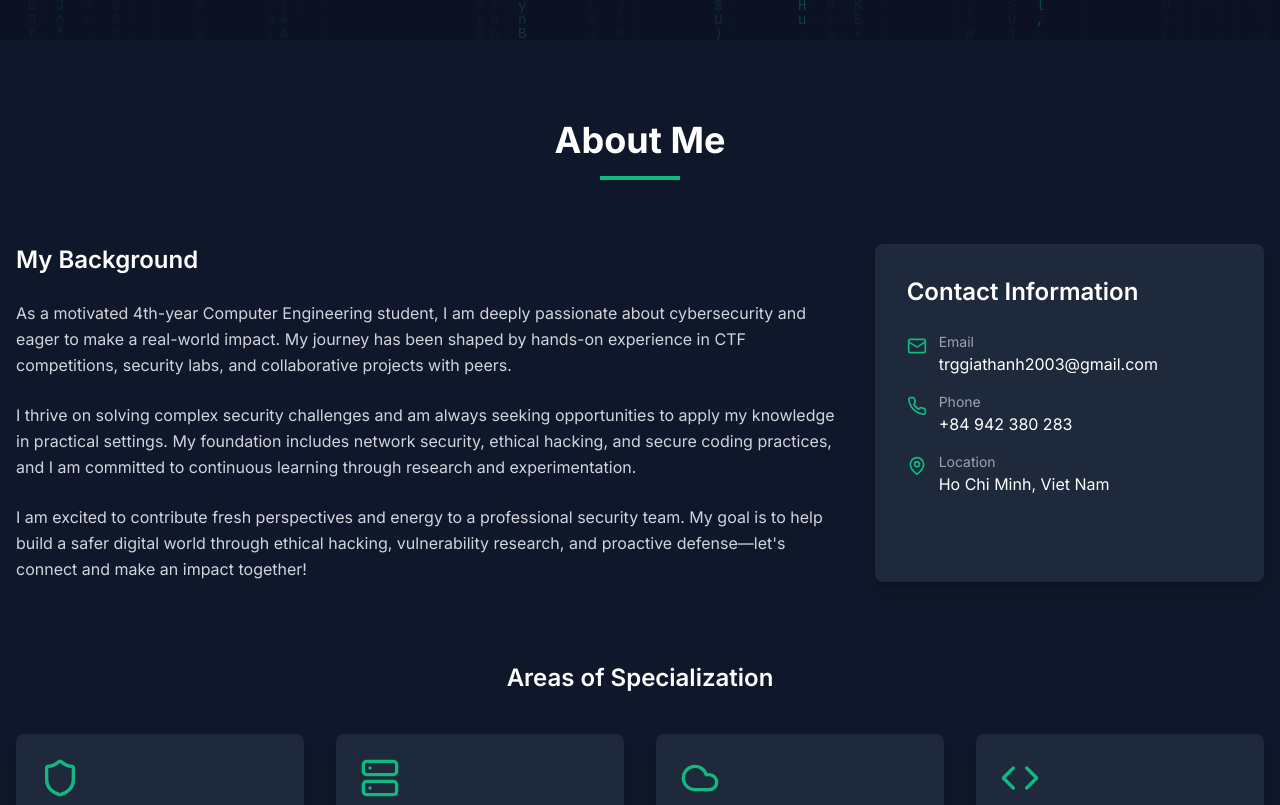
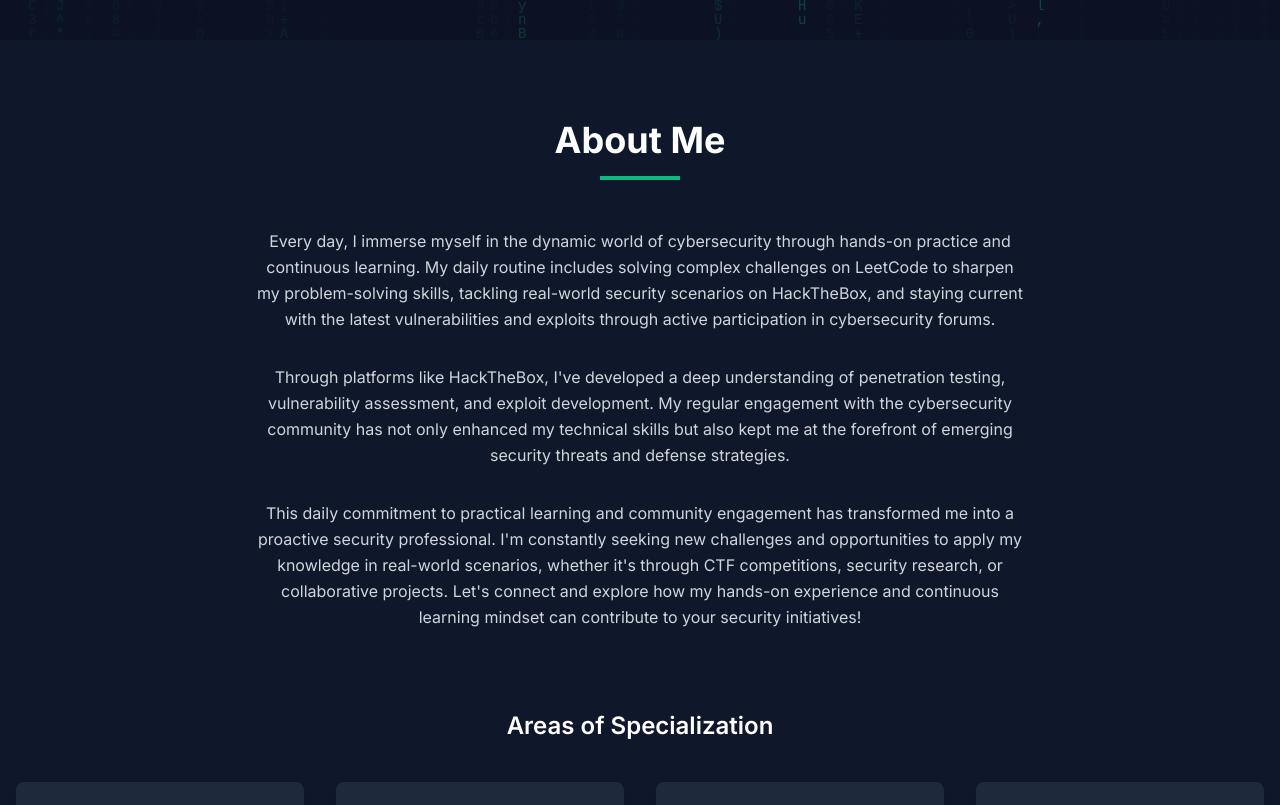
Before and after one commit to d0ngle8k/d0ngle8k.github.io, a React (Vite) app in the folder personal website/project/: page / in a window 1280 px wide. Shown: the part 760-1565 px from the top of the page. Built offline with nearby package versions, Linux system fonts and the light colour scheme.

Commit message:
Remove contact information from About section and center paragraphs

```diff
--- a/personal website/project/src/components/About.tsx
+++ b/personal website/project/src/components/About.tsx
@@ -29,57 +29,20 @@ const About: React.FC = () => {
   return (
     <section id="about" className="py-20 bg-slate-900">
       <div className="container mx-auto px-4">
-        <div className="text-center mb-16">
+        <div className="text-center mb-12">
           <h2 className="text-3xl md:text-4xl font-bold text-white mb-4">About Me</h2>
-          <div className="w-20 h-1 bg-emerald-500 mx-auto"></div>
-        </div>
+          <div className="w-20 h-1 bg-emerald-500 mx-auto mb-12"></div>
 
-        <div className="grid grid-cols-1 lg:grid-cols-3 gap-10">
-          <div className="lg:col-span-2">
-            <h3 className="text-2xl font-semibold text-white mb-6">My Background</h3>
-            <p className="text-gray-300 mb-6 leading-relaxed">
-              As a motivated 4th-year Computer Engineering student, I am deeply passionate about cybersecurity and eager to make a real-world impact. My journey has been shaped by hands-on experience in CTF competitions, security labs, and collaborative projects with peers.
+          <div className="max-w-3xl mx-auto">
+            <p className="text-gray-300 mb-8 leading-relaxed">
+              Every day, I immerse myself in the dynamic world of cybersecurity through hands-on practice and continuous learning. My daily routine includes solving complex challenges on LeetCode to sharpen my problem-solving skills, tackling real-world security scenarios on HackTheBox, and staying current with the latest vulnerabilities and exploits through active participation in cybersecurity forums.
             </p>
-            <p className="text-gray-300 mb-6 leading-relaxed">
-              I thrive on solving complex security challenges and am always seeking opportunities to apply my knowledge in practical settings. My foundation includes network security, ethical hacking, and secure coding practices, and I am committed to continuous learning through research and experimentation.
+            <p className="text-gray-300 mb-8 leading-relaxed">
+              Through platforms like HackTheBox, I've developed a deep understanding of penetration testing, vulnerability assessment, and exploit development. My regular engagement with the cybersecurity community has not only enhanced my technical skills but also kept me at the forefront of emerging security threats and defense strategies.
             </p>
             <p className="text-gray-300 leading-relaxed">
-              I am excited to contribute fresh perspectives and energy to a professional security team. My goal is to help build a safer digital world through ethical hacking, vulnerability research, and proactive defense—let's connect and make an impact together!
+              This daily commitment to practical learning and community engagement has transformed me into a proactive security professional. I'm constantly seeking new challenges and opportunities to apply my knowledge in real-world scenarios, whether it's through CTF competitions, security research, or collaborative projects. Let's connect and explore how my hands-on experience and continuous learning mindset can contribute to your security initiatives!
             </p>
-          </div>
-
-          <div className="bg-slate-800 rounded-lg p-8 shadow-lg">
-            <h3 className="text-2xl font-semibold text-white mb-6">Contact Information</h3>
-
-            <div className="space-y-4">
-              <div className="flex items-start">
-                <Mail className="h-5 w-5 text-emerald-500 mt-1 mr-3" />
-                <div>
-                  <p className="text-sm text-gray-400">Email</p>
-                  <a href={`mailto:${personalInfo.email}`} className="text-white hover:text-emerald-400 transition-colors">
-                    {personalInfo.email}
-                  </a>
-                </div>
-              </div>
-
-              <div className="flex items-start">
-                <Phone className="h-5 w-5 text-emerald-500 mt-1 mr-3" />
-                <div>
-                  <p className="text-sm text-gray-400">Phone</p>
-                  <a href={`tel:${personalInfo.phone}`} className="text-white hover:text-emerald-400 transition-colors">
-                    {personalInfo.phone}
-                  </a>
-                </div>
-              </div>
-
-              <div className="flex items-start">
-                <MapPin className="h-5 w-5 text-emerald-500 mt-1 mr-3" />
-                <div>
-                  <p className="text-sm text-gray-400">Location</p>
-                  <p className="text-white">{personalInfo.location}</p>
-                </div>
-              </div>
-            </div>
           </div>
         </div>
 
--- a/personal website/project/vite.config.ts
+++ b/personal website/project/vite.config.ts
@@ -3,7 +3,6 @@ import react from '@vitejs/plugin-react';
 
 // https://vitejs.dev/config/
 export default defineConfig({
-  base: "/",
   plugins: [react()],
   server: {
     port: 5173,
```
